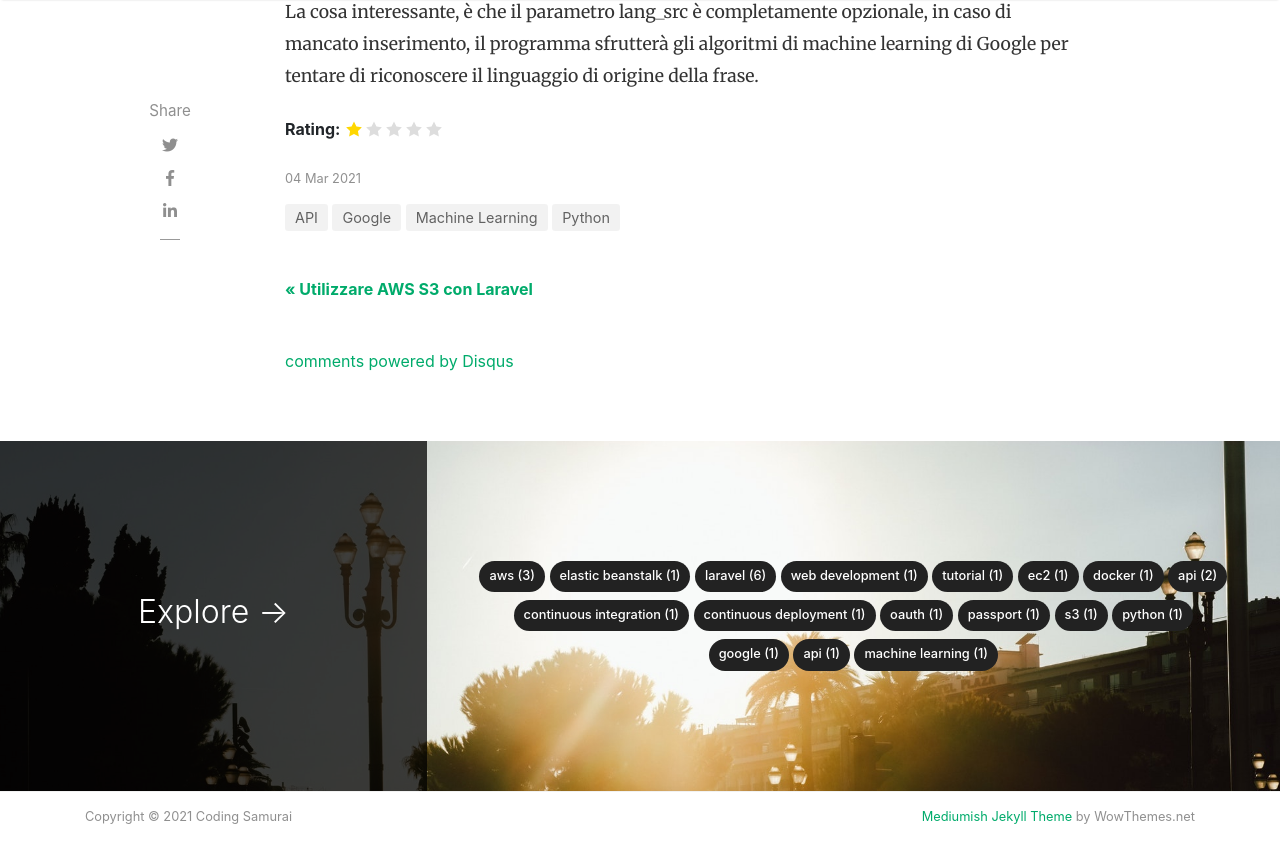
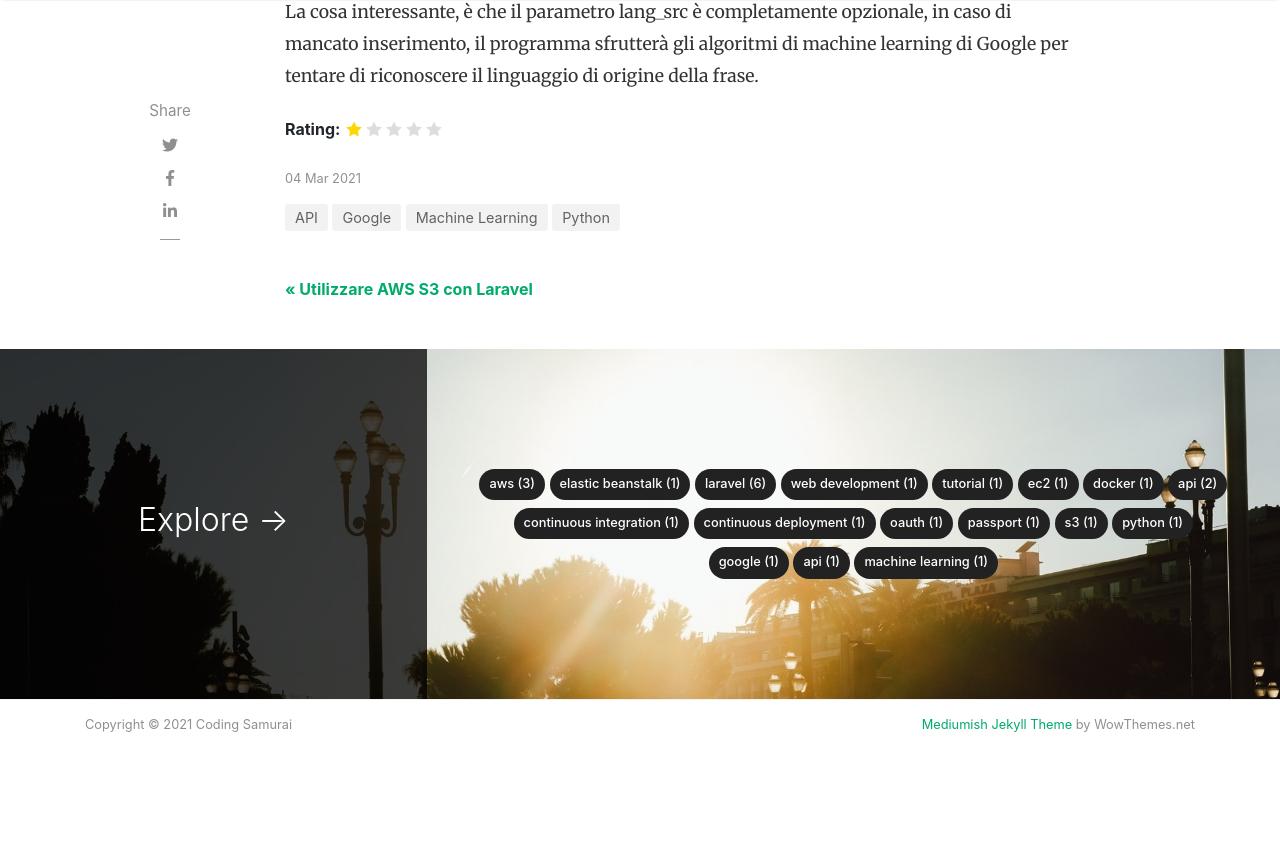
Before and after one commit to mattiatoselli/codingsamurai, a Jekyll site: the page built from _posts/2021-03-04-translate-with-python.md, in a window 1280 px wide and 900 px high, scrolled down 1651 px. Shown: the top 863 px of the window. Built offline with Jekyll 4.4.1, drawn with Linux system fonts in a browser that asks for light colours; nearby versions of some CDN libraries; comment, search, counter and statistics services are not loaded; after the commit the page ends 2459 px from its top, so only the background shows below that.

Commit message:
Update post.html

```diff
--- a/_layouts/post.html
+++ b/_layouts/post.html
@@ -140,20 +140,6 @@
 <!-- End Article
 ================================================== -->
 
-<!-- Begin Comments
-================================================== -->
-{% if page.comments != false %}
-    <div class="container">
-        <div id="comments" class="row justify-content-center mb-5">
-            <div class="col-md-8">
-                {% include disqus.html %}
-            </div>
-        </div>
-    </div>
-{% endif %}
-<!--End Comments
-================================================== -->
-
 <!-- Review with LD-JSON, adapt it for your needs if you like, but make sure you test the generated HTML source code first:
 https://search.google.com/structured-data/testing-tool/u/0/
 ================================================== -->
```
